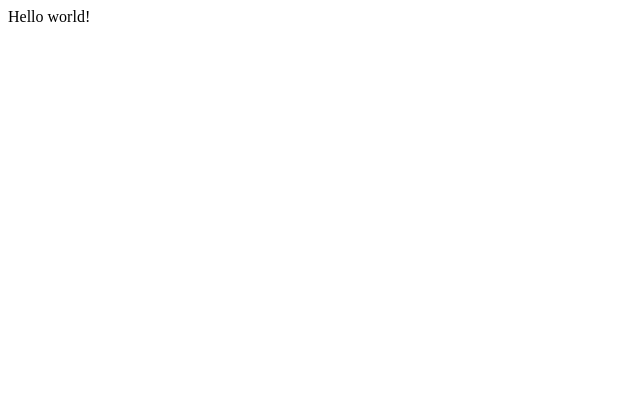
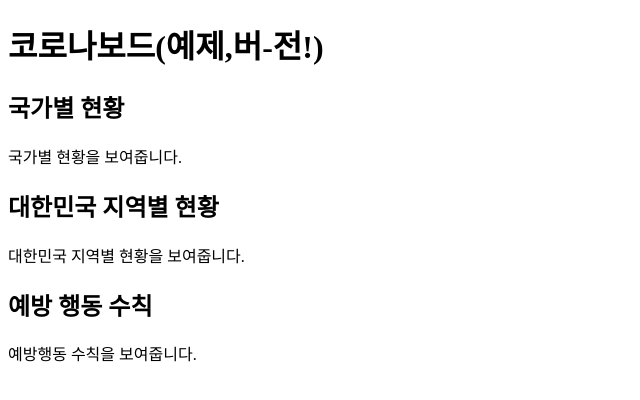
Before and after one commit to heeboy007/RononaBoardExample, a Gatsby site in the folder rononaboard-web/: page / in a window 1280 px wide. Shown: the whole page, without its empty margins (0-640 px from the left). Built offline with nearby package versions, Linux system fonts and the light colour scheme; Gatsby itself is replaced by a stand-in of ours.

Commit message:
add: Slide Component

```diff
--- /dev/null
+++ b/rononaboard-web/src/components/slide.js
@@ -0,0 +1,13 @@
+import React from "react";
+
+function Slide(props) {
+    const { title, children } = props;
+    return (
+        <div>
+            <h2>{ title }</h2>
+            <div>{ children }</div>
+        </div>
+    );
+}
+
+export default Slide;
--- a/rononaboard-web/src/pages/index.js
+++ b/rononaboard-web/src/pages/index.js
@@ -1,5 +1,16 @@
-import * as React from "react"
+import React from "react"
+import Slide from "../components/slide";
 
-export default function Home() {
-  return <div>Hello world!</div>
+function App() {
+  const thirdSlideTitle = "예방 행동 수칙";
+  return (
+    <div>
+      <h1>코로나보드(예제,버-전!)</h1>
+      <Slide title="국가별 현황">국가별 현황을 보여줍니다.</Slide>
+      <Slide title="대한민국 지역별 현황">대한민국 지역별 현황을 보여줍니다.</Slide>
+      <Slide title={thirdSlideTitle}>예방행동 수칙을 보여줍니다.</Slide>
+    </div>
+  );
 }
+
+export default App;
```
